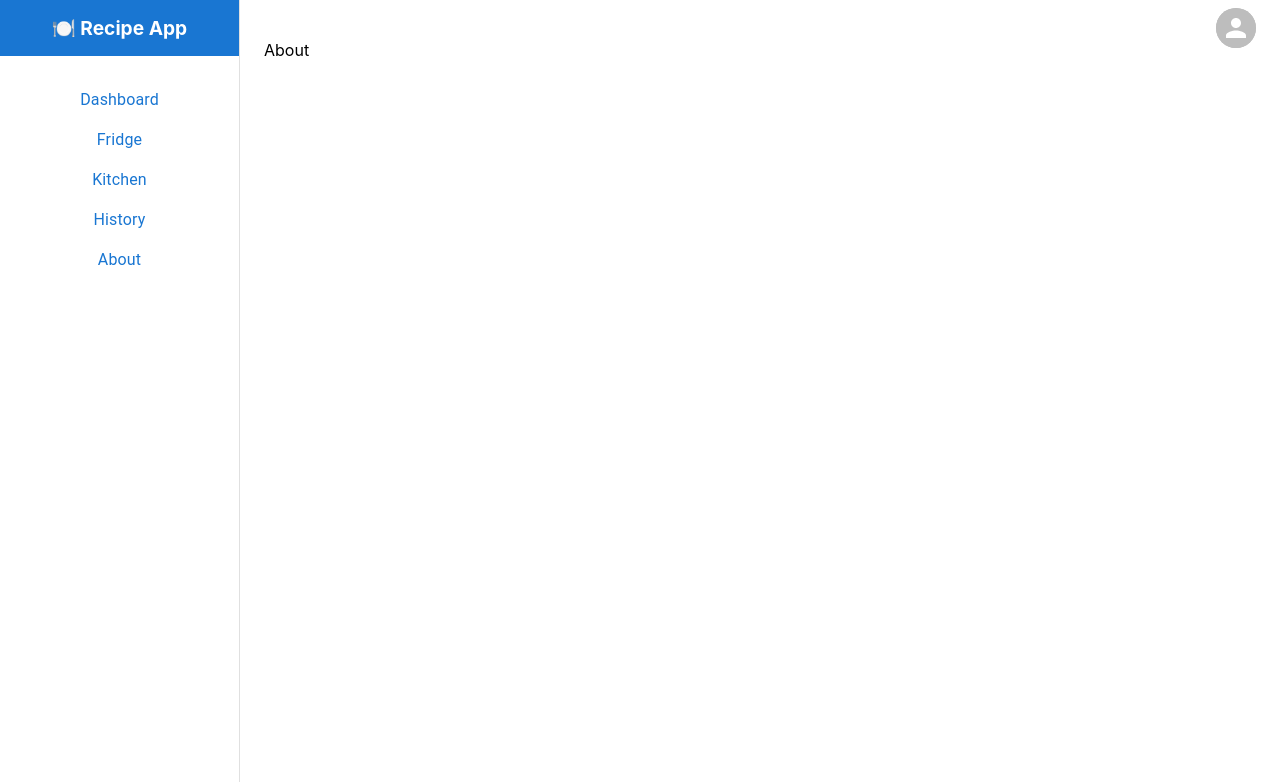
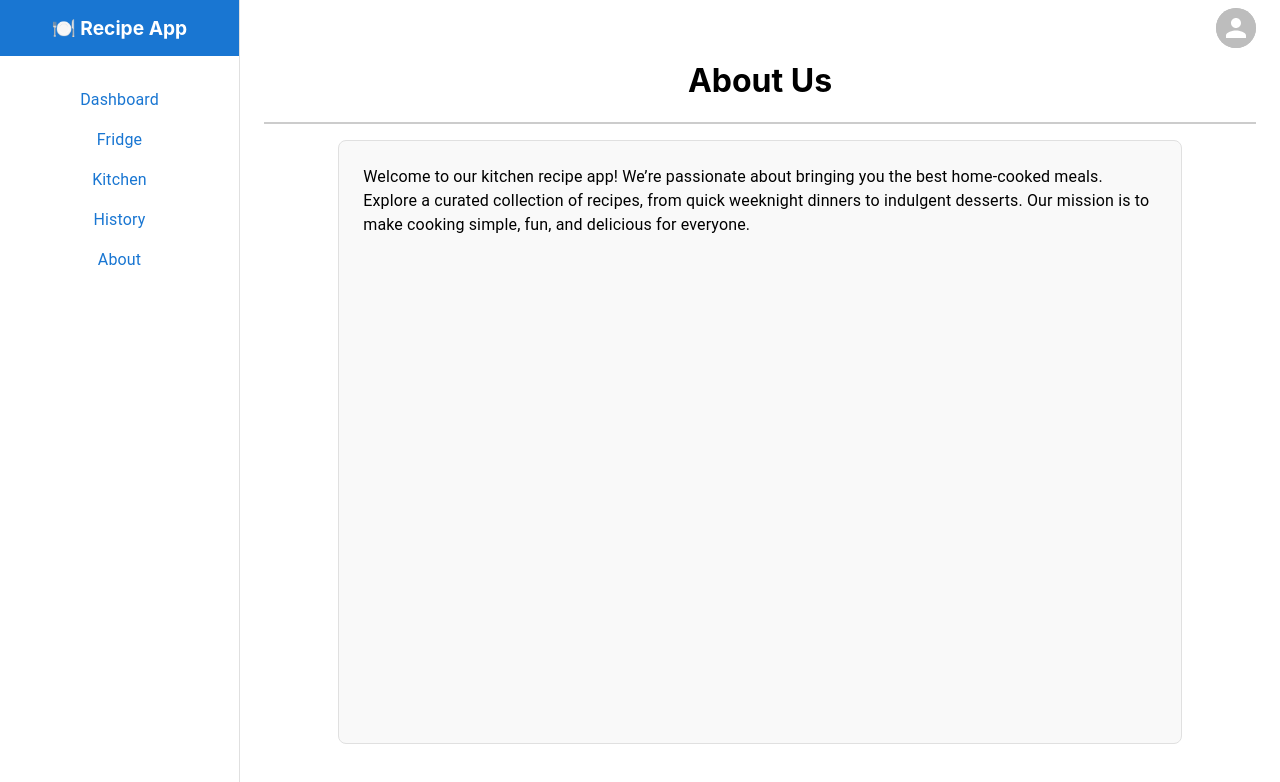
Before and after one commit to mcvionekiss/AI-Powered-Recipe-Completion-Tool, a React (Create React App) app in the folder recipe-app/: page /about in a window 1280 px wide. Shown: the top 782 px of the page. Built offline with nearby package versions, Linux system fonts and the light colour scheme.

Commit message:
Added new changes to the about page

```diff
--- a/recipe-app/src/pages/About.js
+++ b/recipe-app/src/pages/About.js
@@ -2,7 +2,7 @@ import React, { useState } from 'react';
 import RegularSidebar from '../components/RegularSidebar';
 import ProfileButton from '../components/ProfileButton';
 import LogIn from './LogIn';
-import { Box } from '@mui/material';
+import { Box, Typography } from '@mui/material';
 
 const About = () => {
   const [loginOpen, setLoginOpen] = useState(false);
@@ -11,11 +11,55 @@ const About = () => {
     <>
       <ProfileButton onTriggerLogin={() => setLoginOpen(true)} />
       <LogIn open={loginOpen} onClose={() => setLoginOpen(false)} />
+
       <Box sx={{ display: 'flex' }}>
         <RegularSidebar />
-      <Box component="main" sx={{ flexGrow: 1, p: 3 }}>
-        <p>About</p>
+
+        <Box
+          component="main"
+          sx={{
+            flexGrow: 1,
+            p: 3,
+            display: 'flex',
+            flexDirection: 'column',
+            height: '90vh',
+          }}
+        >
+          {/* Header */}
+          <Box sx={{ textAlign: 'center', mt: 2 }}>
+            <h1>About Us</h1>
+            <hr
+              style={{
+                margin: '16px 0',
+                border: 'none',
+                borderTop: '2px solid #ccc',
+              }}
+            />
           </Box>
+
+          {/* Static About Content Container */}
+          <Box
+            sx={{
+              width: '80%',
+              mx: 'auto',
+              flexGrow: 1,
+              border: 1,
+              borderColor: 'grey.300',
+              borderRadius: 2,
+              p: 3,
+              backgroundColor: '#f9f9f9',
+              overflow: 'auto',
+            }}
+          >
+            <Typography variant="body1">
+
+              Welcome to our kitchen recipe app! We’re passionate about bringing you the best home-cooked meals.
+              Explore a curated collection of recipes, from quick weeknight dinners to indulgent desserts.
+              Our mission is to make cooking simple, fun, and delicious for everyone.
+            </Typography>
+          </Box>
+        </Box>
+
         <ProfileButton onTriggerLogin={() => setLoginOpen(true)} />
       </Box>
     </>
```
Lines whose indentation alone changed are shown as unchanged.
